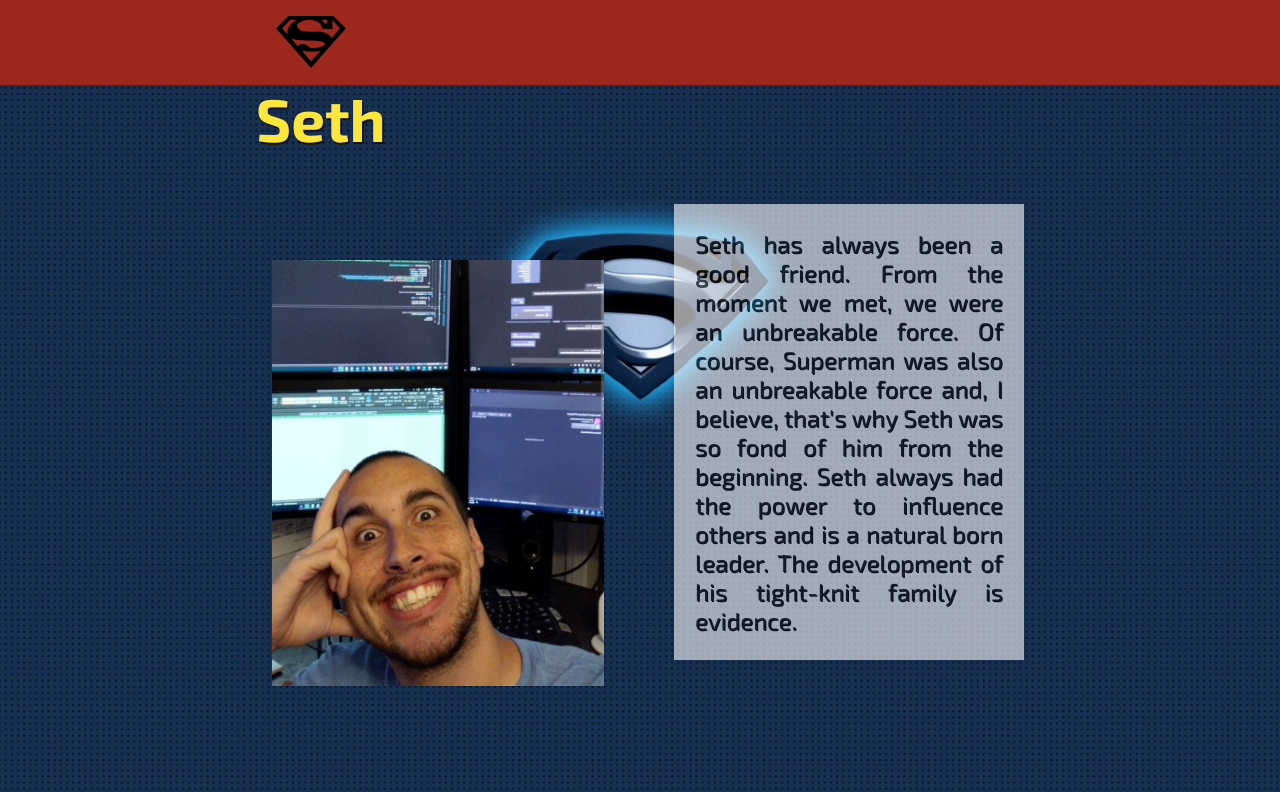
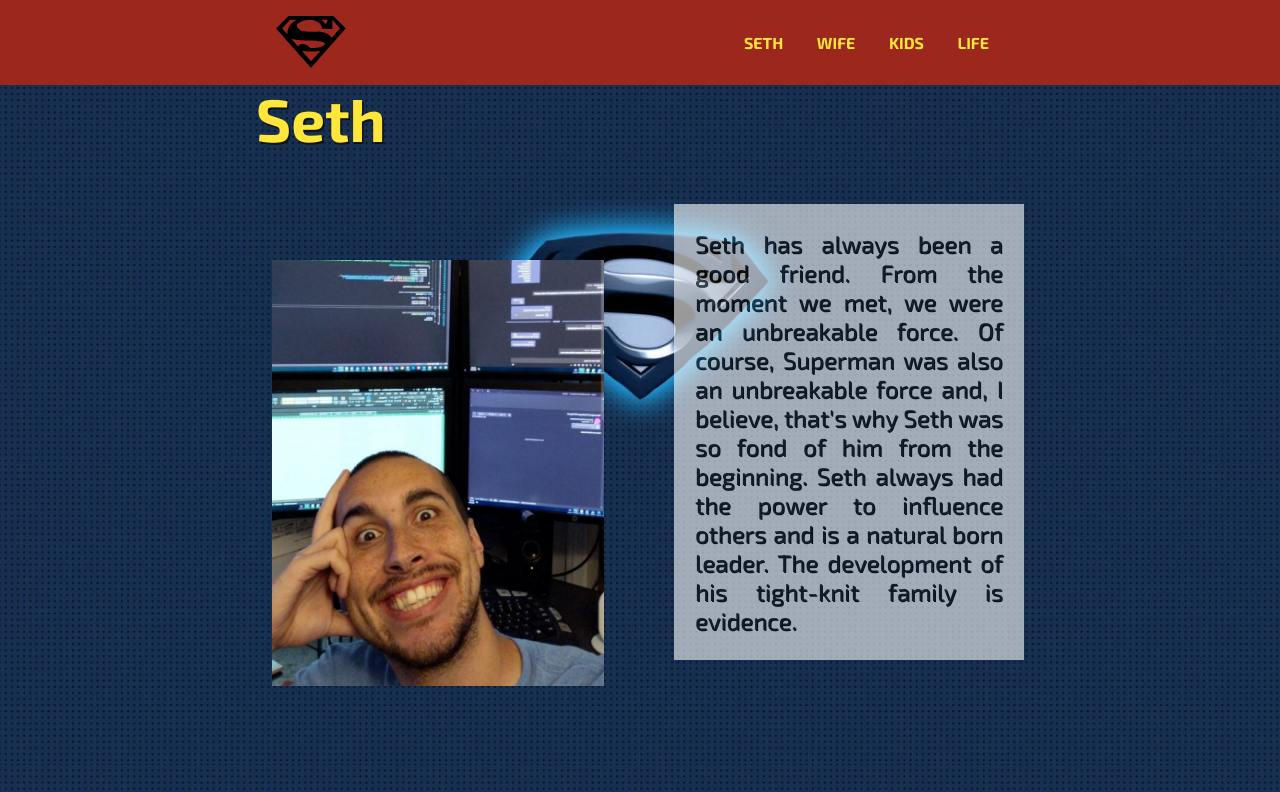
Before and after one commit to jmkobyluck/bioSite, a plain HTML site: page index.html in a window 1280 px wide. Shown: the top 792 px of the page. Drawn offline with Linux system fonts and the light colour scheme.

Commit message:
Update style.css

```diff
--- a/style.css
+++ b/style.css
@@ -127,7 +127,7 @@ header {
 }
 
 nav {
-    margin: 1em;
+    margin: 0 1em;
 }
 
 nav ul {
@@ -138,17 +138,15 @@ nav {
 
 nav li {
     display: inline-block;
-        margin: 1em;
+    margin: 0;
     color: #FFE63A;
-        margin: 2em;
-    }
+    line-height: 85px;
+    padding: 0 15px}
 
 nav a {
     font-weight: 800;
     text-decoration: none;
     text-transform: uppercase;
-        font-size: .8em;
-        padding: 5em;
     color: #FFE63A;
 }
 
@@ -281,7 +279,7 @@ h2 {
 
 figure.wife-img.col-right {
     margin: 0;
-    padding: 0 16px;
+/*    padding: 0 16px;*/
 }
 
 div.wife-txt.col-left {
@@ -290,7 +288,7 @@ div.wife-txt.col-left {
 
 figure.life-img.col-right {
     margin: 0;
-    padding: 0 16px;
+/*    padding: 0 16px;*/
 }
 
 div.life-txt.col-left {
```
Lines whose indentation alone changed are shown as unchanged.
